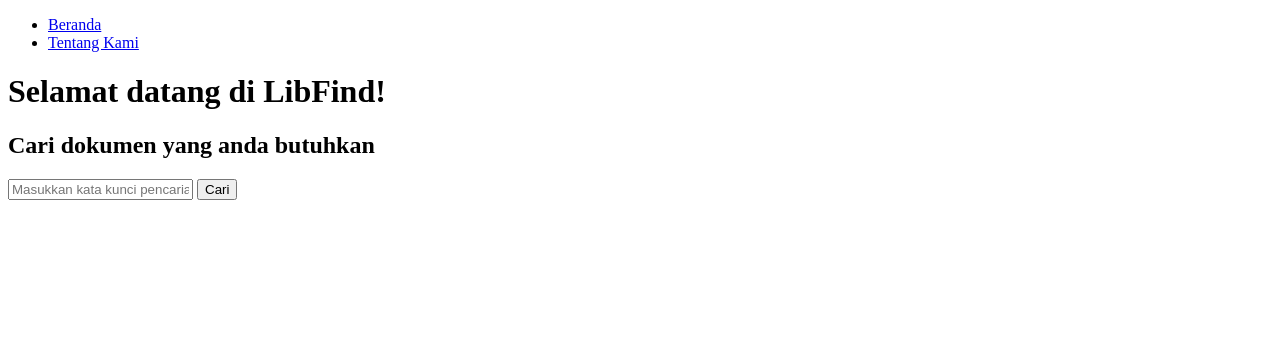
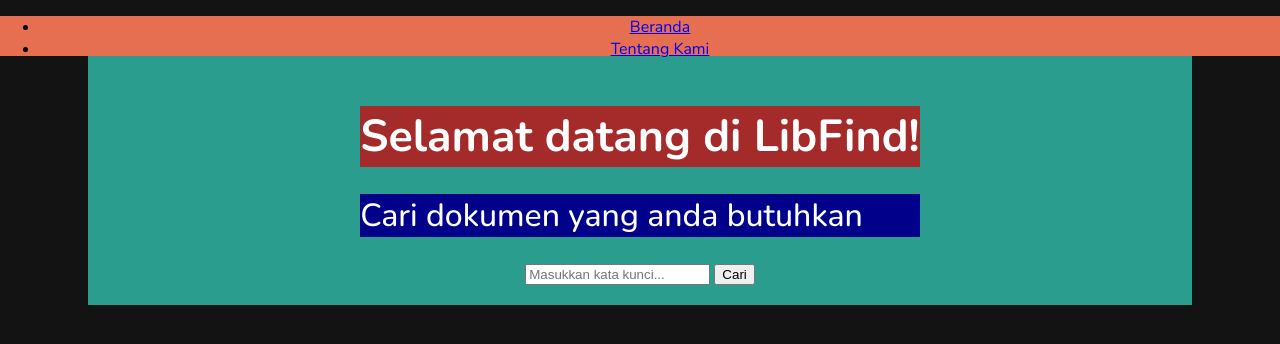
Before and after one commit to mousekode/LibFind-search-engine, a plain HTML site: page index.html in a window 1280 px wide. Drawn offline with Linux system fonts and the light colour scheme.

Commit message:
done for now

```diff
--- a/assets/css/index.css
+++ b/assets/css/index.css
@@ -0,0 +1,26 @@
+#main-container {
+    background-color: var(--temp-hl-color-1);
+    display: flex;
+    flex-direction: column;
+    align-items: center;
+    justify-content: center;
+    width: clamp(300px, 80%, 1400px);
+
+    margin: 0 auto;
+    padding: 20px 40px;
+}
+
+#main-container h1 {
+    font-size: clamp(2.8rem, 3.5vw, 5rem);
+    font-weight: 700;
+    margin-bottom: 5px;
+    color: var(--text-color);
+    background-color: brown;
+}
+
+#main-container h2 {
+    font-size: clamp(1.8rem, 2.5vw, 3rem);
+    font-weight: 500;
+    color: var(--text-color);
+    background-color: darkblue;
+}
--- a/assets/css/style.css
+++ b/assets/css/style.css
@@ -1,12 +1,40 @@
+@font-face {
+    font-family: 'Roboto';
+    src: url('../fonts/Roboto-VariableFont_wdth\,wght.ttf') format('truetype');
+}
+
+@font-face {
+    font-family: 'Nunito';
+    src: url('../fonts/Nunito-VariableFont_wght.ttf') format('truetype');
+}
+
 :root {
-    /* HL means highlight */
-    --bg-color: rgb(34, 40, 49);
-    --hl-darkgray-color: rgb(41, 46, 53);
+    /* BG means background, HL means highlight */
+    --bg-color: #131314;
+    --hl-darkgray-color: #1e1f20;
     --hl-gray-color: rgb(57, 62, 70);
+
+    /* Text colors */
+    --text-color: #ffffff;
+    --text-secondary-color: #b0b3b8;
+
+    /* Temporary highlights */
+    --temp-hl-color-1: #2a9d8f;
+    --temp-hl-color-2: #e76f51;
+}
+
+header {
+    text-align: center;
+    height: 5vh;
+    width: 100vw;
+    background-color: var(--temp-hl-color-2);
+    margin: 0;
+    padding: 0;
+    box-sizing: border-box;
 }
 
 body {
-    font-family: Arial, sans-serif;
+    font-family: 'Nunito';
     background-color: var(--bg-color);
     margin: 0;
     padding: 0;
--- a/index.html
+++ b/index.html
@@ -4,6 +4,10 @@
     <meta charset="UTF-8">
     <meta name="viewport" content="width=device-width, initial-scale=1.0">
     <title>LibFind</title>
+    <!-- General stylesheet -->
+    <link rel="stylesheet" href="/assets/css/style.css">
+    <!-- Local stylesheet -->
+    <link rel="stylesheet" href="/assets/css/index.css">
 </head>
 <body>
     <!-- Bagian header -->
@@ -17,15 +21,17 @@
     </header>
 
     <!-- Bagian utama -->
-    <div class="welcome-container">
+     <div id="main-container">
+         <div id="welcome-container">
              <h1>Selamat datang di LibFind!</h1>
              <h2>Cari dokumen yang anda butuhkan</h2>
          </div>
          <div>
              <form action="/search" method="get">
-            <input type="text" name="query" placeholder="Masukkan kata kunci pencarian..." required>
+                 <input type="text" name="query" placeholder="Masukkan kata kunci..." required>
                  <button type="submit">Cari</button>
              </form>
          </div>
+     </div>
 </body>
 </html>
```
Also changed, not shown: assets/fonts/Nunito-VariableFont_wght.ttf (added), assets/fonts/Roboto-VariableFont_wdth,wght.ttf (added). Lines whose indentation alone changed are shown as unchanged.
